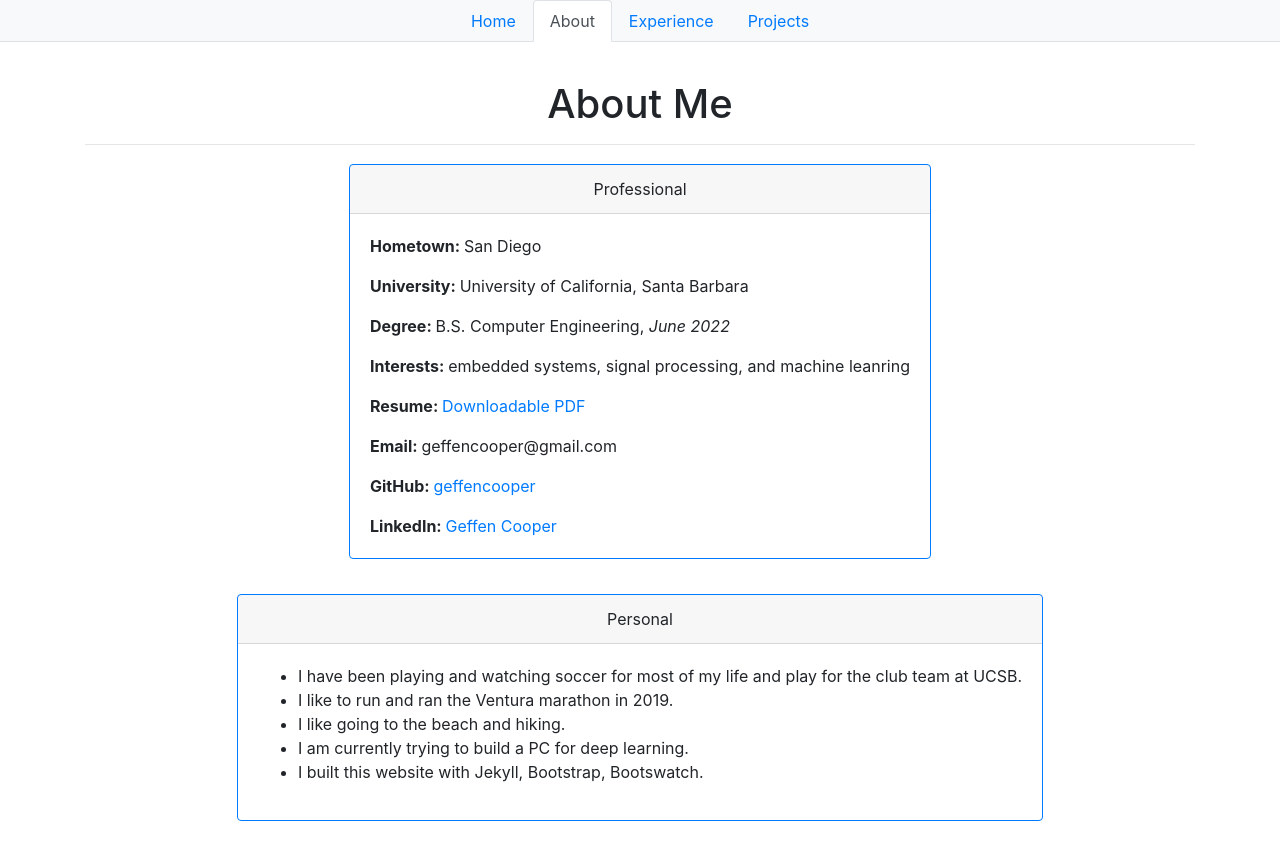
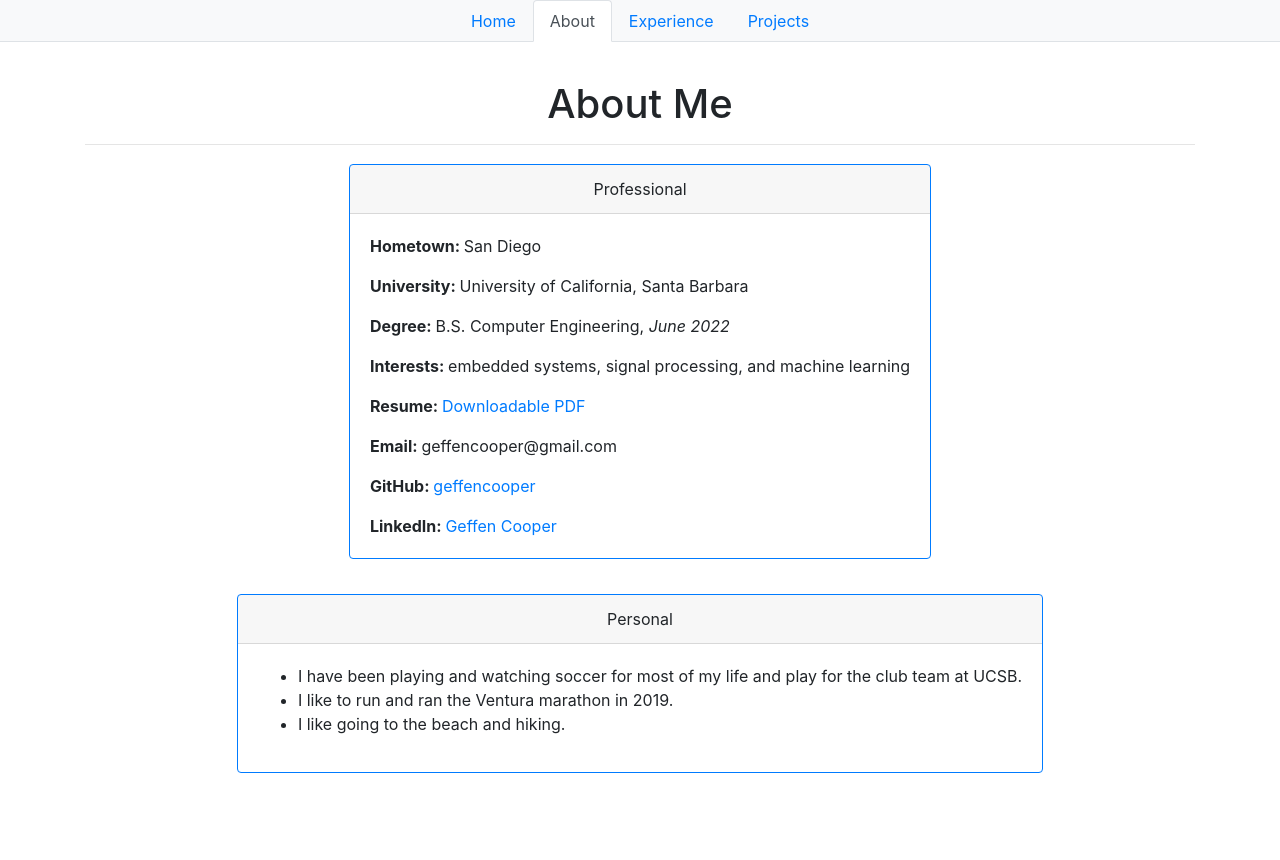
Before and after one commit to geffencooper/geffencooper.github.io, a Jekyll site: the page built from pages/about.html, in a window 1280 px wide. Shown: the top 860 px of the page. Built offline with Jekyll 4.4.1, drawn with Linux system fonts in a browser that asks for light colours; nearby versions of some CDN libraries; library files that are not in the unit come from our copies.

Commit message:
Update about.html

```diff
--- a/pages/about.html
+++ b/pages/about.html
@@ -22,7 +22,7 @@ permalink: /about/
         <p class="card-text" align="left"><strong>Hometown: </strong>San Diego</p>
         <p class="card-text" align="left"><strong>University: </strong>University of California, Santa Barbara</p>
         <p class="card-text" align="left"><strong>Degree: </strong>B.S. Computer Engineering, <i>June 2022</i></p>
-        <p class="card-text" align="left"><strong>Interests: </strong>embedded systems, signal processing, and machine leanring</p>
+        <p class="card-text" align="left"><strong>Interests: </strong>embedded systems, signal processing, and machine learning</p>
         <p class="card-text" align="left"><strong>Resume: </strong><a href="/imgs/resume_geffen_cooper.pdf" target="_blank">Downloadable PDF</a></p>
         <p class="card-text" align="left"><strong>Email: </strong>geffencooper@gmail.com</p>
         <p class="card-text" align="left"><strong>GitHub: </strong><a href="https://github.com/geffencooper" target="_blank">geffencooper</a></p>
@@ -39,8 +39,6 @@ permalink: /about/
       <li align="left">I have been playing and watching soccer for most of my life and play for the club team at UCSB.</li>
       <li align="left">I like to run and ran the Ventura marathon in 2019.</li>
       <li align="left">I like going to the beach and hiking.</li>
-      <li align="left">I am currently trying to build a PC for deep learning.</li>
-      <li align="left">I built this website with Jekyll, Bootstrap, Bootswatch.</li>
     </ul>
   </div>
   </div>
```
